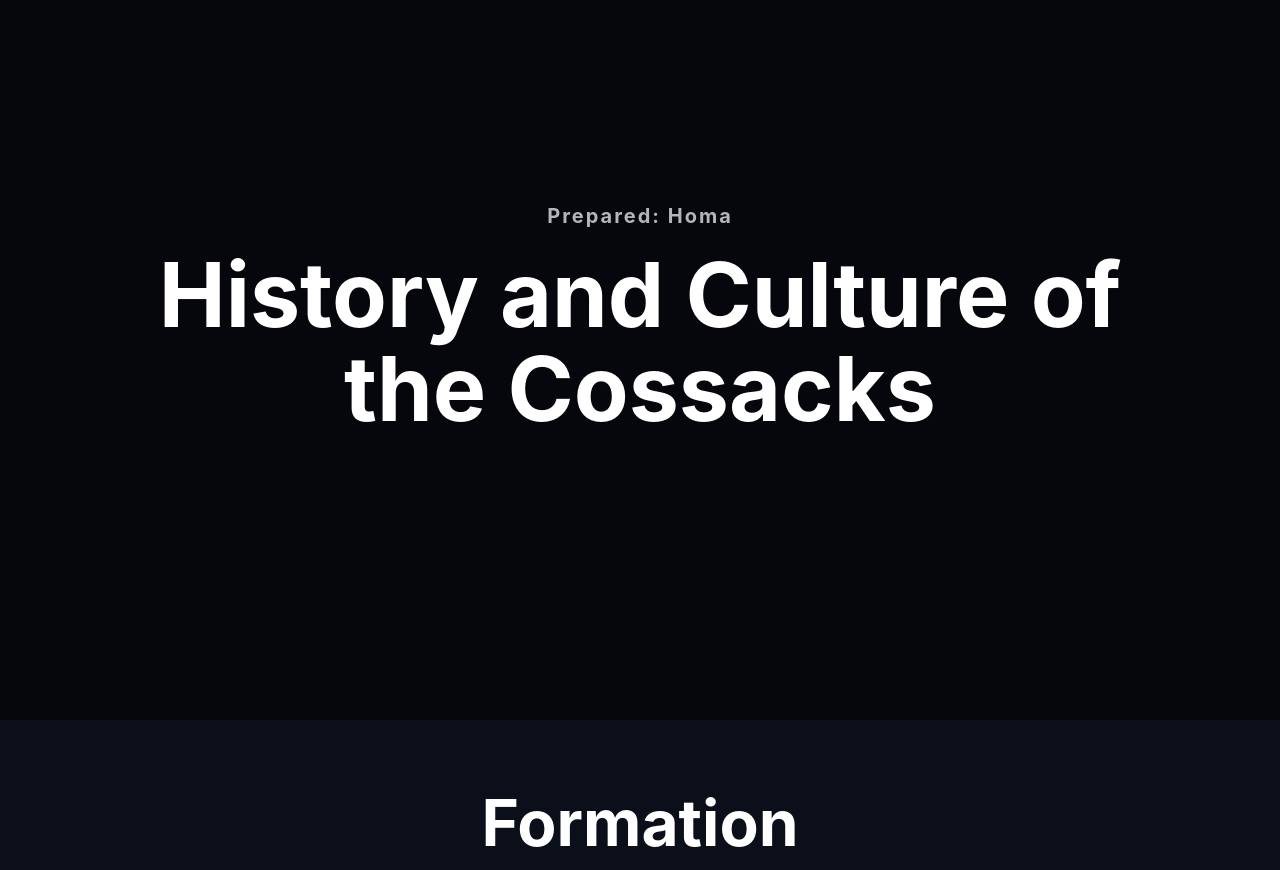
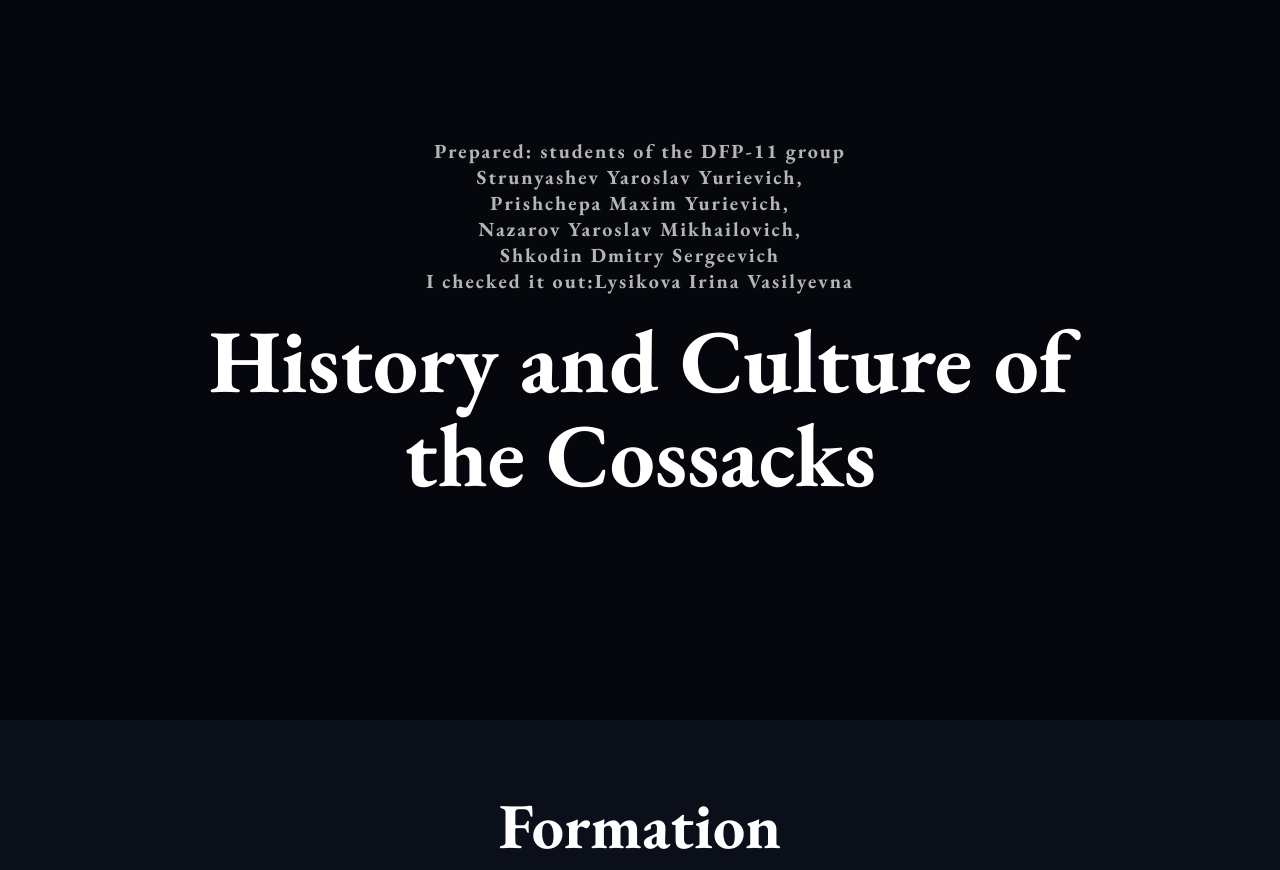
Before and after one commit to Ildaroshka/kazaki, a plain HTML site: page index.html in a window 1280 px wide. Shown: the part 880-1750 px from the top of the page. Drawn offline with nearby package versions, Linux system fonts and the light colour scheme.

Commit message:
Add files via upload

```diff
--- a/index.html
+++ b/index.html
@@ -6,12 +6,12 @@
     <title>Kazaki
     </title>
     <link rel="stylesheet" href="./style.css">
+    <link rel="preconnect" href="https://fonts.googleapis.com">
+    <link rel="preconnect" href="https://fonts.gstatic.com" crossorigin>
+    <link href="https://fonts.googleapis.com/css2?family=EB+Garamond:ital,wght@0,400..800;1,400..800&display=swap" rel="stylesheet">
 </head>
 <body>
     <main>
-
-
-      <!-- ===== QR SECTION (ONLY DESKTOP) ===== -->
 
       <section class="qr-section">
 
@@ -33,9 +33,14 @@
 
       </section>
 
-  <!-- HERO -->
       <section class="hero">
-    <h2>Prepared: Homa</h2>
+        <h2>Prepared:
+          students of the DFP-11 group <br>
+          Strunyashev Yaroslav Yurievich,<br>
+          Prishchepa Maxim Yurievich,<br>
+          Nazarov Yaroslav Mikhailovich,<br>
+          Shkodin Dmitry Sergeevich <br>
+        I checked it out:Lysikova Irina Vasilyevna</h2>
         <h1>History and Culture of the Cossacks</h1>
       </section>
 
@@ -43,7 +48,6 @@
 
         <h2 class="section-title">Formation</h2>
 
-  <!-- 1. Ivan -->
         <div class="block">
           <div class="content">
 
@@ -68,7 +72,6 @@
           </div>
         </div>
 
-  <!-- 2. Volga (фон) -->
         <div class="block bg" style="background-image:url('./img/volga.jpg')">
           <div class="overlay"></div>
 
@@ -79,7 +82,6 @@
           </div>
         </div>
 
-  <!-- 3. Uniform -->
         <div class="block">
           <div class="content">
 
@@ -104,7 +106,6 @@
           </div>
         </div>
 
-  <!-- 4. Patrol -->
         <div class="block">
           <div class="content">
 
@@ -131,12 +132,10 @@
 
       </section>
 
-<!-- ===== LIFESTYLE ===== -->
       <section id="lifestyle" class="section" style="margin: 20px;">
 
         <h2 class="section-title">Lifestyle & Culture</h2>
 
-  <!-- 1. Fishing (фон) -->
         <div class="block bg" style="background-image: url('./img/fish.jpg');">
           <div class="overlay"></div>
 
@@ -147,7 +146,6 @@
           </div>
         </div>
 
-  <!-- 2. Horse -->
         <div class="block split-bg">
           <div class="bg-side" style="background-image: url('./img/losh.jpg');"></div>
           <div class="content">
@@ -161,7 +159,6 @@
           </div>
         </div>
 
-  <!-- 3. Houses -->
         <div class="block split-bg">
           <div class="bg-side" style="background-image: url('./img/home.jpg');"></div>
           <div class="content">
@@ -174,7 +171,6 @@
           </div>
         </div>
 
-  <!-- 4. Wedding (фон) -->
         <div class="block bg" style="background-image: url('./img/wedd.jpg'); height:100vh">
           <div class="overlay"></div>
 
@@ -185,7 +181,6 @@
           </div>
         </div>
 
-  <!-- 5. Folk -->
         <div class="block  split-bg">
           <div class="bg-side" style="background-image: url('./img/folk.jpg');"></div>
           <div class="content">
@@ -201,13 +196,10 @@
 
       </section>
 
-
-<!-- ===== WARS & TRAGEDY ===== -->
       <section id="wars" class="section">
 
         <h2 class="section-title">Wars & Tragedy</h2>
 
-  <!-- 1. War of 1812 -->
         <div class="block bg" style="background-image: url('./img/bor.jpg');">
           <div class="overlay"></div>
 
@@ -218,7 +210,6 @@
           </div>
         </div>
 
-  <!-- 2. Crimean War -->
         <div class="block split-bg">
           <div class="bg-side" style="background-image: url('./img/war.jpg');"></div>
 
@@ -231,7 +222,6 @@
           </div>
         </div>
 
-  <!-- 3. WWI -->
         <div class="block bg" style="background-image: url('./img/road.jpg');">
           <div class="overlay"></div>
 
@@ -242,7 +232,6 @@
           </div>
         </div>
 
-  <!-- 4. Civil War -->
         <div class="block split-bg">
           <div class="bg-side" style="background-image: url('./img/gh.jpg');"></div>
 
@@ -255,7 +244,6 @@
           </div>
         </div>
 
-  <!-- 5. Repression (финал ударный) -->
         <div class="block bg" style="background-image: url('./img/dep.jpg');">
           <div class="overlay"></div>
 
@@ -268,13 +256,10 @@
 
       </section>
 
-
-<!-- ===== MODERN REVIVAL ===== -->
       <section id="modern" class="section">
 
         <h2 class="section-title">Modern Revival</h2>
 
-  <!-- 1 -->
         <div class="block split-bg">
           <div class="bg-side" style="background-image: url('./img/kazak.jpg');"></div>
 
@@ -287,7 +272,6 @@
           </div>
         </div>
 
-  <!-- 2 -->
         <div class="block split-bg">
           <div class="bg-side" style="background-image: url('./img/police.jpg');"></div>
 
@@ -300,7 +284,6 @@
           </div>
         </div>
 
-  <!-- 3 (фон акцент) -->
         <div class="block bg" style="background-image: url('./img/ohra.jpeg');">
           <div class="overlay"></div>
 
@@ -311,7 +294,6 @@
           </div>
         </div>
 
-  <!-- 4 -->
         <div class="block split-bg">
           <div class="bg-side" style="background-image: url('./img/kadet.jpg');"></div>
 
@@ -324,7 +306,6 @@
           </div>
         </div>
 
-  <!-- 5 -->
         <div class="block split-bg">
           <div class="bg-side" style="background-image: url('./img/dance.jpg');"></div>
 
--- a/style.css
+++ b/style.css
@@ -1,5 +1,5 @@
 
-/* ===== RESET ===== */
+
 
 *{
   margin:0;
@@ -11,16 +11,17 @@ html{
   scroll-behavior:smooth;
 }
 
-/* ===== BODY ===== */
+
 
 body{
-  font-family:-apple-system,BlinkMacSystemFont,sans-serif;
+  font-family:"EB Garamond", serif;
   background:#0b0f1a;
   color:white;
   overflow-x:hidden;
+  font-weight: 500;
 }
 
-/* ===== GLOBAL ===== */
+
 
 img{
   max-width:100%;
@@ -42,7 +43,7 @@ img{
 p{
   font-size: 38px;
 }
-/* ===== HERO ===== */
+
 
 .hero{
   height:100vh;
@@ -77,7 +78,7 @@ p{
   max-width:1000px;
 }
 
-/* ===== BLOCK ===== */
+
 
 .block{
   min-height:100vh;
@@ -99,7 +100,7 @@ p{
     transform:translateY(0);
   }
 }
-/* ===== CONTENT ===== */
+
 
 .section-title{
   padding-top: 5%;
@@ -117,7 +118,7 @@ p{
   z-index:2;
 }
 
-/* ===== TEXT ===== */
+
 
 .text{
   flex:1;
@@ -130,7 +131,7 @@ p{
   opacity:.92;
 }
 
-/* ===== MEDIA ===== */
+
 
 .media{
   flex:1;
@@ -139,7 +140,7 @@ p{
   justify-content:center;
 }
 
-/* ===== SLIDER ===== */
+
 
 .slider{
   width:100%;
@@ -158,7 +159,7 @@ p{
   flex-shrink:0;
 }
 
-/* ===== SLIDES ===== */
+
 
 .slide{
   position:absolute;
@@ -178,7 +179,6 @@ p{
   opacity:1;
 }
 
-/* ===== BUTTONS ===== */
 
 .slider button{
   position:absolute;
@@ -216,7 +216,7 @@ p{
   right:16px;
 }
 
-/* ===== DOTS ===== */
+
 
 .dots{
   position:absolute;
@@ -276,7 +276,6 @@ p{
   max-width:900px;
 }
 
-/* ===== SPLIT BG ===== */
 
 .split-bg{
   position:relative;
@@ -297,21 +296,17 @@ p{
   filter:brightness(.72);
 }
 
-/* ===== LEFT / RIGHT ALTERNATION ===== */
 
-/* ===== ЧЕРЕДОВАНИЕ ВСЕХ БЛОКОВ ===== */
-
-/* обычные блоки */
 .section .block:nth-child(even) .content{
   flex-direction:row-reverse;
 }
 
-/* split блоки — картинка уезжает влево */
+
 .section .block.split-bg:nth-child(even) .bg-side{
   left:0;
   right:auto;
 }
-/* ===== TABLET ===== */
+
 
 @media (max-width:1024px){
 
@@ -330,7 +325,7 @@ p{
 
 }
 
-/* ===== MOBILE ===== */
+
 
 @media (max-width:768px){
 
@@ -375,7 +370,7 @@ p{
     font-size:20px;
   }
 
-  /* ===== BG MOBILE ===== */
+
 
   .bg-side{
     position:absolute;
@@ -409,7 +404,7 @@ p{
 
 }
 
-/* ===== SMALL MOBILE ===== */
+
 
 @media (max-width:480px){
 
@@ -439,7 +434,7 @@ p{
 
 }
 
-/* ===== SECTION APPEAR ANIMATION ===== */
+
 
 .block{
   opacity:0;
@@ -454,7 +449,7 @@ p{
   transform:translateY(0);
 }
 
-/* ===== QR SECTION ===== */
+
 
 .qr-section{
   min-height:100vh;
@@ -476,7 +471,7 @@ p{
 
 }
 
-/* ===== QR BOX ===== */
+
 
 .qr-box{
   position:relative;
@@ -507,7 +502,7 @@ p{
   0 20px 80px rgba(0,0,0,.45);
 }
 
-/* ===== QR ===== */
+
 
 .qr-image{
   position:relative;
@@ -525,7 +520,7 @@ p{
   animation:qrFloat 4s ease-in-out infinite;
 }
 
-/* ===== FLOAT ===== */
+
 
 @keyframes qrFloat{
 
@@ -543,7 +538,7 @@ p{
 
 }
 
-/* ===== GLOW ===== */
+
 
 .qr-glow{
   position:absolute;
@@ -579,7 +574,7 @@ p{
 
 }
 
-/* ===== TEXT ===== */
+
 
 .qr-text{
   position:absolute;
@@ -631,7 +626,7 @@ p{
 
 }
 
-/* ===== HIDE ON MOBILE ===== */
+
 
 @media (max-width:768px){
 
```
Also changed, not shown: img/ivan-groz.jpg, img/map.png, img/volga.png (added). Lines whose indentation alone changed are shown as unchanged.
